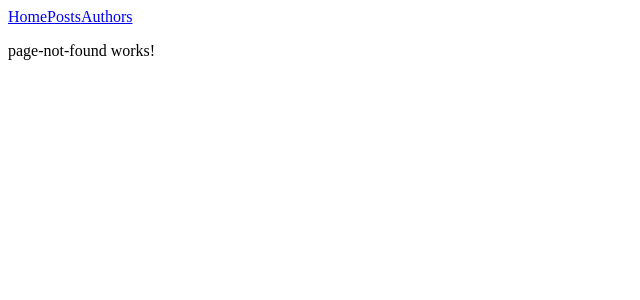
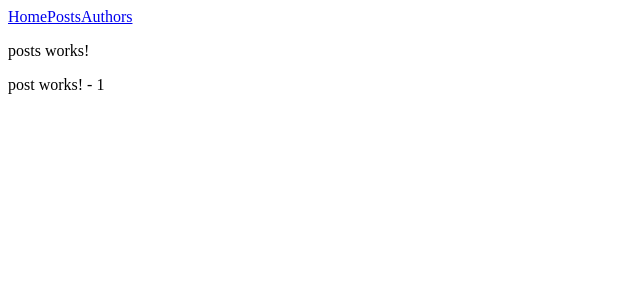
Before and after one commit to include-once/mean-tut, an Angular app: page /posts/1 in a window 1280 px wide. Shown: the top 300 px of the page, without its empty margins (0-640 px from the left). Built offline with nearby package versions, Linux system fonts and the light colour scheme.

Commit message:
Chapter 1: add Children Route for Post

```diff
--- a/src/app/app.module.ts
+++ b/src/app/app.module.ts
@@ -30,7 +30,11 @@ import { PostComponent } from './post/post.component';
         component: HomeComponent
     },{
         path: 'posts',
-        component: PostsComponent
+        component: PostsComponent,
+        children: [{
+            path: ':id',
+            component: PostComponent
+         }]
     }, {
       path: 'authors',
       component: AuthorsComponent
--- a/src/app/post/post.component.html
+++ b/src/app/post/post.component.html
@@ -1,3 +1,3 @@
 <p>
-  post works!
+  post works! - {{ postID }}
 </p>
--- a/src/app/post/post.component.ts
+++ b/src/app/post/post.component.ts
@@ -1,4 +1,5 @@
 import { Component, OnInit } from '@angular/core';
+import { ActivatedRoute } from '@angular/router';
 
 @Component({
   selector: 'app-post',
@@ -6,8 +7,14 @@ import { Component, OnInit } from '@angular/core';
   styleUrls: ['./post.component.css']
 })
 export class PostComponent implements OnInit {
-
-  constructor() { }
+  postID = null;
+  constructor(private route: ActivatedRoute) {
+    route.params.subscribe(
+        params => {
+          this.postID = parseInt(params['id'], 10);
+        }
+    );
+  }
 
   ngOnInit() {
   }
--- a/src/app/posts/posts.component.html
+++ b/src/app/posts/posts.component.html
@@ -1,3 +1,4 @@
 <p>
   posts works!
 </p>
+<router-outlet></router-outlet>
```
